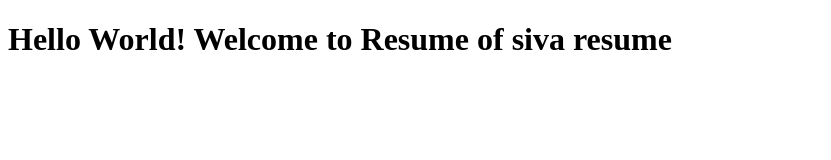
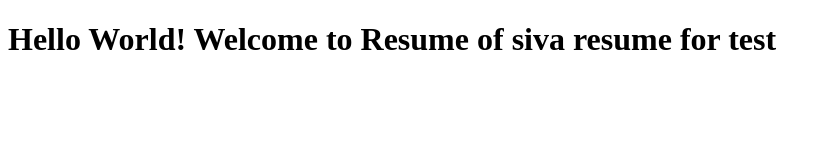
Before and after one commit to smartzsiva/smartzsiva.github.io, a plain HTML site: page index.html in a window 1280 px wide. Shown: the whole page, without its empty margins (0-831 px from the left). Drawn offline with Linux system fonts and the light colour scheme.

Commit message:
Test Message

```diff
--- a/index.html
+++ b/index.html
@@ -4,6 +4,6 @@
     <title>Resume</title>
 </head>
 <body>
-    <h1>Hello World! Welcome to Resume of siva resume</h1>
+    <h1>Hello World! Welcome to Resume of siva resume for test</h1>
 </body>
 </html>
```
